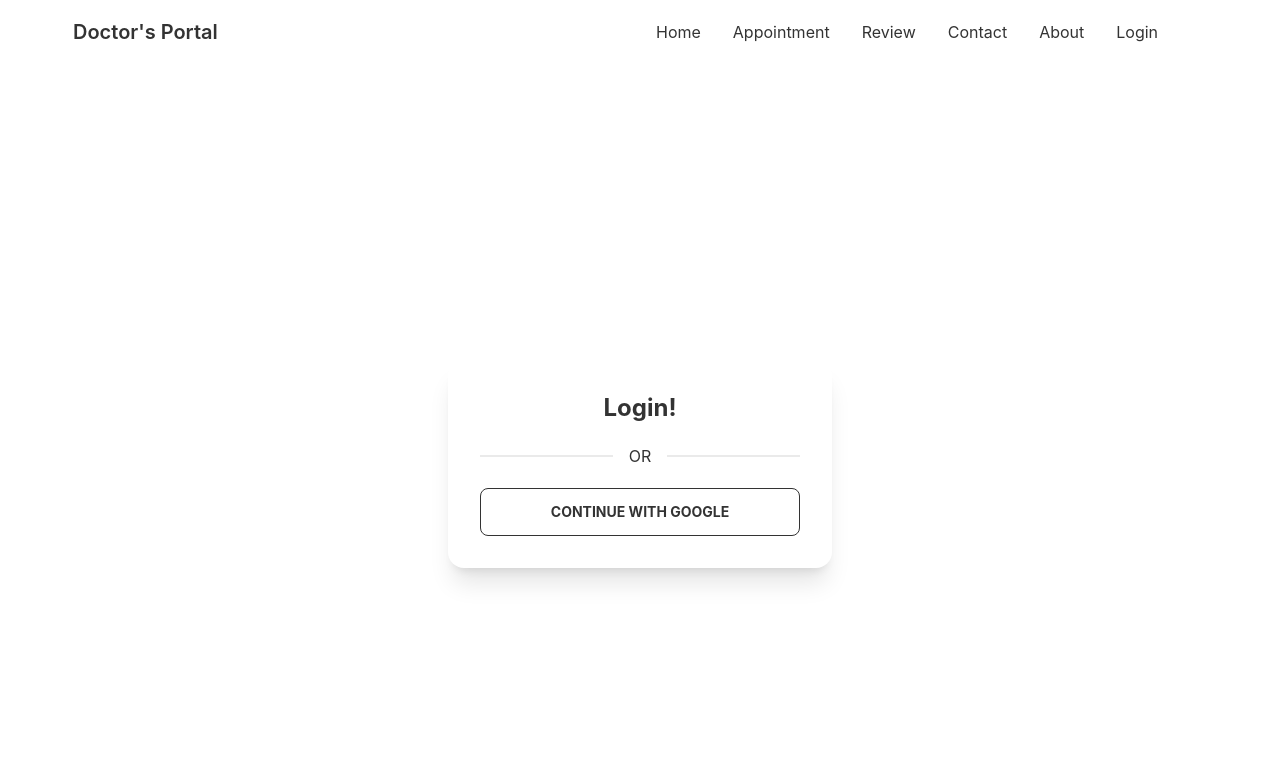
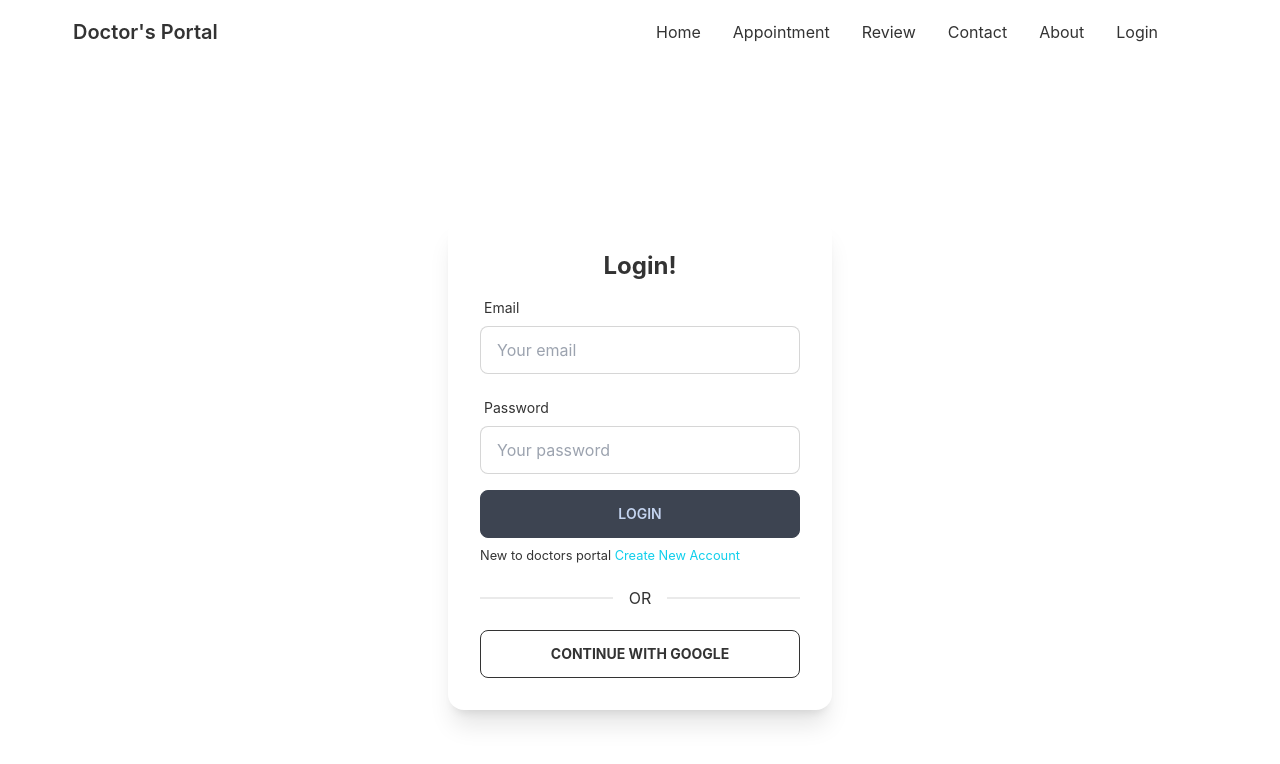
Before and after one commit to Shimulmajumdarshuvo/Doctors-portal-71, a React (Create React App) app: page /login in a window 1280 px wide. Shown: the top 764 px of the page. Built offline with nearby package versions, Linux system fonts and the light colour scheme; no server answers.

Commit message:
login part completed

```diff
--- a/package.json
+++ b/package.json
@@ -13,6 +13,7 @@
     "react-day-picker": "^8.0.4",
     "react-dom": "^18.1.0",
     "react-firebase-hooks": "^5.0.3",
+    "react-hook-form": "^7.31.2",
     "react-router-dom": "^6.3.0",
     "react-scripts": "5.0.1",
     "web-vitals": "^2.1.4"
--- a/src/Pages/Home/Login/Login.js
+++ b/src/Pages/Home/Login/Login.js
@@ -1,21 +1,24 @@
 import React from 'react';
-import { useSignInWithGoogle } from 'react-firebase-hooks/auth';
+import { useSignInWithEmailAndPassword, useSignInWithGoogle } from 'react-firebase-hooks/auth';
 import auth from '../../../firebase.init';
+import { useForm } from "react-hook-form";
+import Loading from '../Shared/Footer/Loading';
+import { Link } from 'react-router-dom';
 
 const Login = () => {
-    const [signInWithGoogle, user, loading, error] = useSignInWithGoogle(auth);
-    if (error) {
-        return (
-            <div>
-                <p>Error: {error.message}</p>
-            </div>
-        );
-    }
-    if (user) {
-        console.log(user);
-    }
-    if (loading) {
-        return <p>Loading...</p>;
+    const [signInWithGoogle, gUser, gLoading, gError] = useSignInWithGoogle(auth);
+    const { register, formState: { errors }, handleSubmit } = useForm();
+    const [
+        signInWithEmailAndPassword,
+        user,
+        loading,
+        error,
+    ] = useSignInWithEmailAndPassword(auth);
+    let signInError;
+
+
+    if (loading || gLoading) {
+        return <Loading></Loading>
     }
     if (user) {
         return (
@@ -24,15 +27,90 @@
             </div>
         );
     }
+    if (error || gError) {
+        signInError = <p className='text-red-500'><small>{error?.message || gError?.message}</small></p>
+
+    }
+
+
+    const onSubmit = data => {
+        console.log(data);
+        signInWithEmailAndPassword(data.email, data.password)
+    }
+
     return (
         <div className='flex justify-center items-center h-screen'>
-            <div class="card w-96 bg-base-100 shadow-xl">
-                <div class="card-body">
-                    <h2 class="text-center text-2xl font-bold">Login!</h2>
+            <div className="card w-96 bg-base-100 shadow-xl">
+                <div className="card-body">
+                    <h2 className="text-center text-2xl font-bold">Login!</h2>
+                    <form onSubmit={handleSubmit(onSubmit)}>
+
+
+                        <div class="form-control w-full max-w-xs">
+                            <label class="label">
+                                <span class="label-text">Email</span>
+
+                            </label>
+                            <input type="email"
+                                placeholder="Your email"
+                                class="input input-bordered w-full max-w-xs"
+                                {...register("email", {
+                                    required: {
+                                        value: true,
+                                        message: 'Email is required'
+                                    },
+                                    pattern: {
+                                        value: /[a-z0-9]+@[a-z]+\.[a-z]{2,3}/,
+                                        message: 'Provide a valid email'
+                                    }
+                                })}
+                            />
+                            <label class="label">
+                                {errors.email?.type === 'required' && <span class="label-text-alt text-red-500">{errors.email.message}</span>}
+                                {errors.email?.type === 'pattern' && <span class="label-text-alt text-red-500">{errors.email.message}</span>}
+
+
+                            </label>
+                        </div>
+
+
+
+                        <div class="form-control w-full max-w-xs">
+                            <label class="label">
+                                <span class="label-text">Password</span>
+
+                            </label>
+                            <input type="password"
+                                placeholder="Your password"
+                                class="input input-bordered w-full max-w-xs"
+                                {...register("password", {
+                                    required: {
+                                        value: true,
+                                        message: 'Password is required'
+                                    },
+                                    minLength: {
+                                        value: 6,
+                                        message: 'Provide must be 6 characters or longer'
+                                    }
+                                })}
+                            />
+                            <label class="label">
+                                {errors.password?.type === 'required' && <span class="label-text-alt text-red-500">{errors.password.message}</span>}
+                                {errors.password?.type === 'minLength' && <span class="label-text-alt text-red-500">{errors.password.message}</span>}
+
+
+                            </label>
+                        </div>
+
+                        {signInError}
+
+                        <input className='btn w-full max-w-xs' type="submit" value='Login' />
+                    </form>
+                    <small><p>New to doctors portal <Link className='text-primary' to="/signup">Create New Account</Link></p></small>
                     <div className='divider'>OR</div>
                     <button
                         onClick={() => signInWithGoogle()}
-                        class="btn btn-outline font-bold"
+                        className="btn btn-outline font-bold"
                     >Continue With Google</button>
 
                 </div>
--- /dev/null
+++ b/src/Pages/Home/Shared/Footer/Loading.js
@@ -0,0 +1,11 @@
+import React from 'react';
+
+const Loading = () => {
+    return (
+        <div class="flex items-center justify-center ">
+            <div class="w-16 h-16 border-b-2 border-gray-900 rounded-full animate-spin"></div>
+        </div>
+    );
+};
+
+export default Loading;
```
Also changed, not shown: 1 other file (tests, documents, lock files or other folders).
